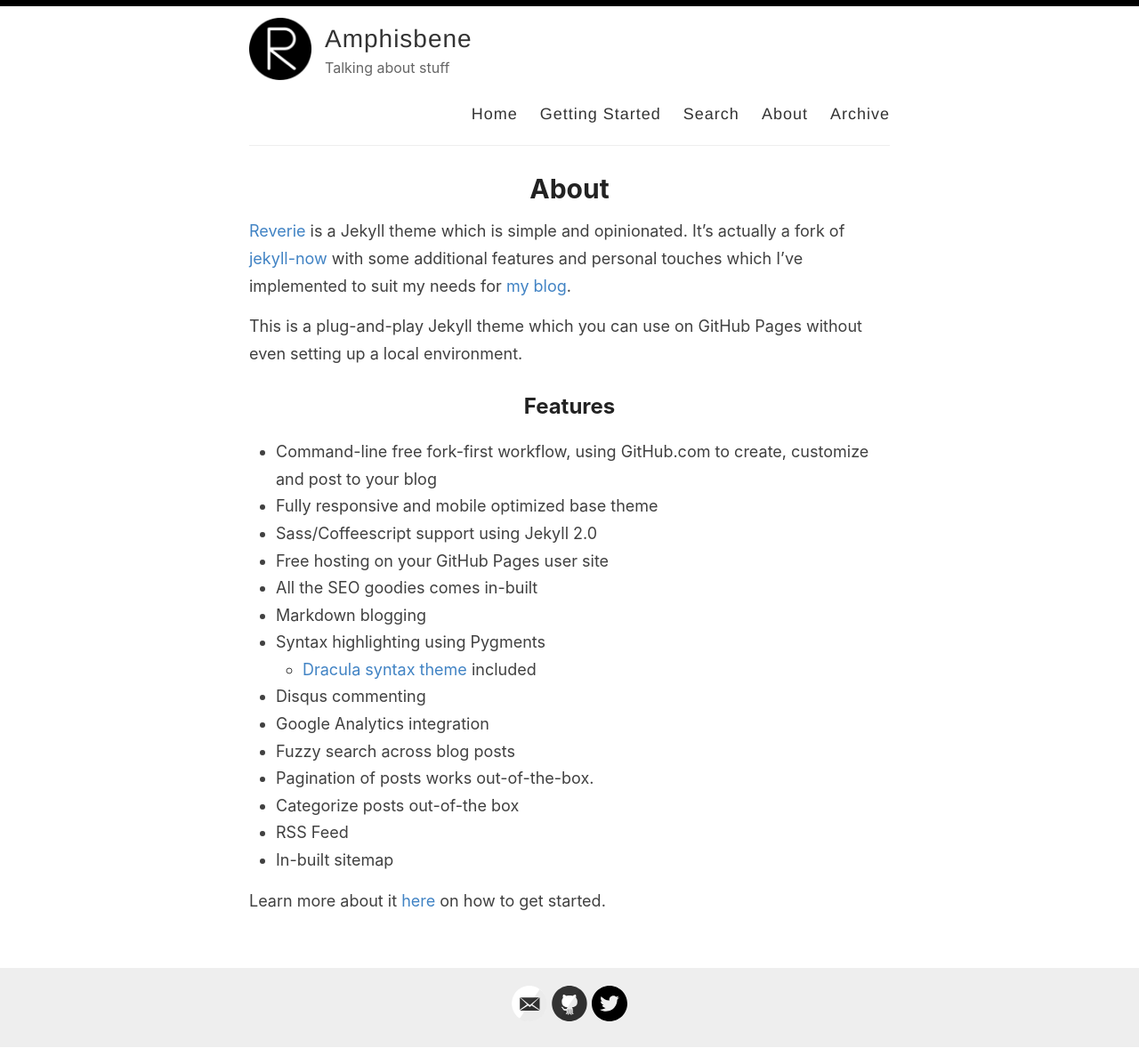
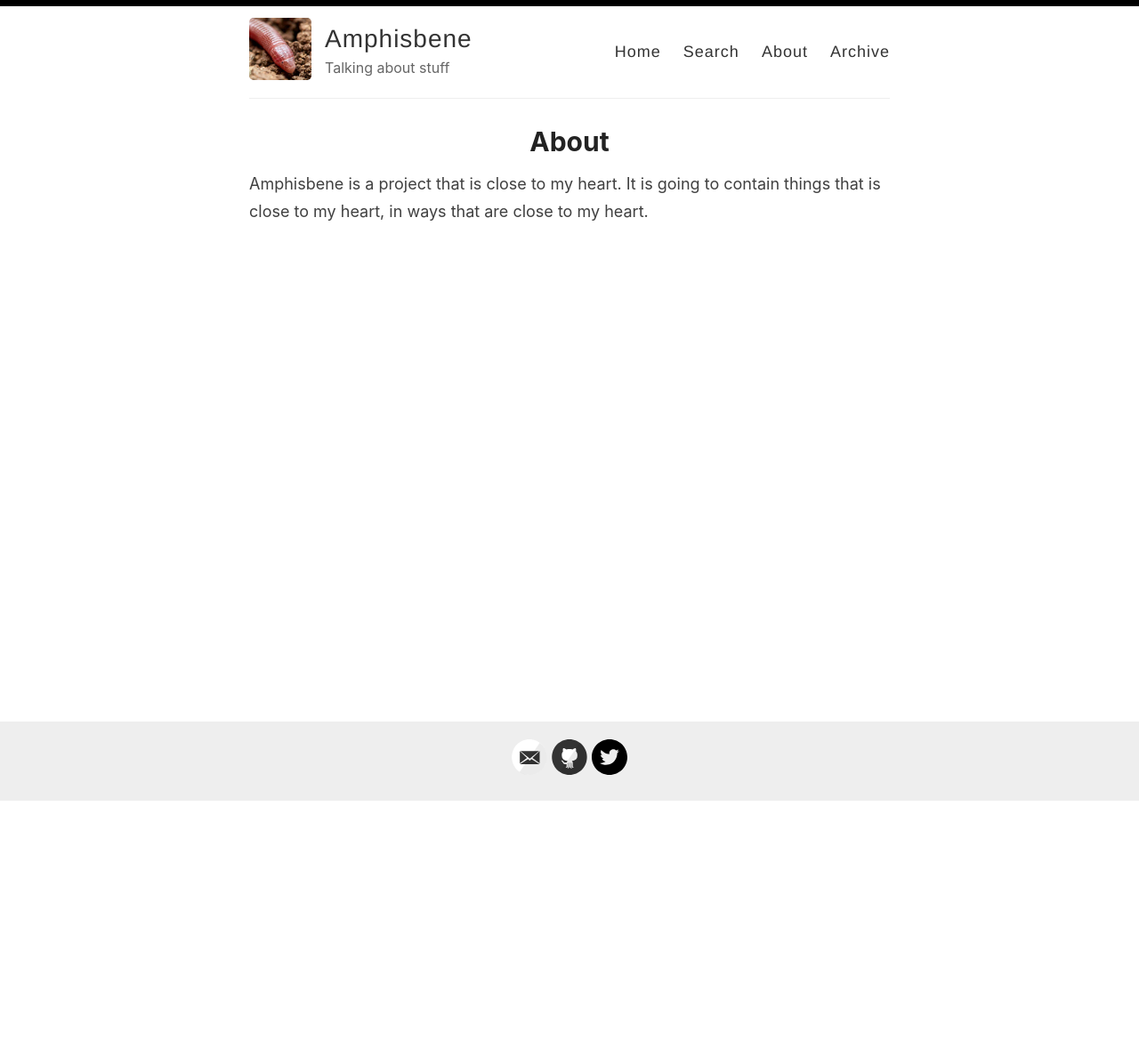
Before and after one commit to amphisbene/amphisbene.github.io, a Jekyll site: the page built from _pages/about.md, in a window 1280 px wide. Shown: the whole page at 89% size. Built offline with Jekyll 4.4.1, drawn with Linux system fonts in a browser that asks for light colours; after the commit the page ends 901 px from its top, so only the background shows below that.

Commit message:
continuation

```diff
--- a/_config.yml
+++ b/_config.yml
@@ -12,7 +12,7 @@
 description: Talking about stuff
 
 # URL of your avatar or profile pic (you could use your GitHub profile pic)
-avatar: /images/reverie.png
+avatar: /images/amphisbene-carre.jpg
 
 #
 # Flags below are optional
@@ -46,7 +46,6 @@
 # For newer "GA4" analytics, use the following instead of the "UA" entry above
 #google_analytics_ga4: G-GABC1DEFG
 
-# Your website URL (e.g. http://amitmerchant1990.github.io or http://www.amitmerchant.com)
 # Used for Sitemap.xml and your RSS feed
 url: http://amphisbene.github.io
 enforce_ssl: https://amphisbene.github.io
--- a/_layouts/default.html
+++ b/_layouts/default.html
@@ -29,7 +29,6 @@
 
             <nav>
               <a href="{{ site.baseurl }}/">Home</a>
-              <a href="{{ site.baseurl }}/getting-started">Getting Started</a>
               <a href="{{ site.baseurl }}/search">Search</a>
               <a href="{{ site.baseurl }}/about">About</a>
               <a href="{{ site.baseurl }}/archive">Archive</a>
--- a/_pages/about.md
+++ b/_pages/about.md
@@ -4,26 +4,5 @@
 permalink: /about/
 ---
 
-[Reverie](https://github.com/amitmerchant1990/reverie) is a Jekyll theme which is simple and opinionated. It's actually a fork of [jekyll-now](https://github.com/barryclark/jekyll-now) with some additional features and personal touches which I've implemented to suit my needs for [my blog](https://www.amitmerchant.com).
-
-This is a plug-and-play Jekyll theme which you can use on GitHub Pages without even setting up a local environment.
-
-## Features
-
-- Command-line free fork-first workflow, using GitHub.com to create, customize and post to your blog
-- Fully responsive and mobile optimized base theme
-- Sass/Coffeescript support using Jekyll 2.0
-- Free hosting on your GitHub Pages user site
-- All the SEO goodies comes in-built
-- Markdown blogging
-- Syntax highlighting using Pygments
-    - [Dracula syntax theme](https://draculatheme.com/) included
-- Disqus commenting
-- Google Analytics integration
-- Fuzzy search across blog posts
-- Pagination of posts works out-of-the-box.
-- Categorize posts out-of-the box
-- RSS Feed
-- In-built sitemap
-
-Learn more about it [here](https://github.com/amitmerchant1990/reverie) on how to get started.
+Amphisbene is a project that is close to my heart. It is going to contain
+things that is close to my heart, in ways that are close to my heart.
```
Also changed, not shown: _pages/getting-started.md (deleted, +0 -51 lines), README.md, images/amphisbene-carre.jpg (added).
